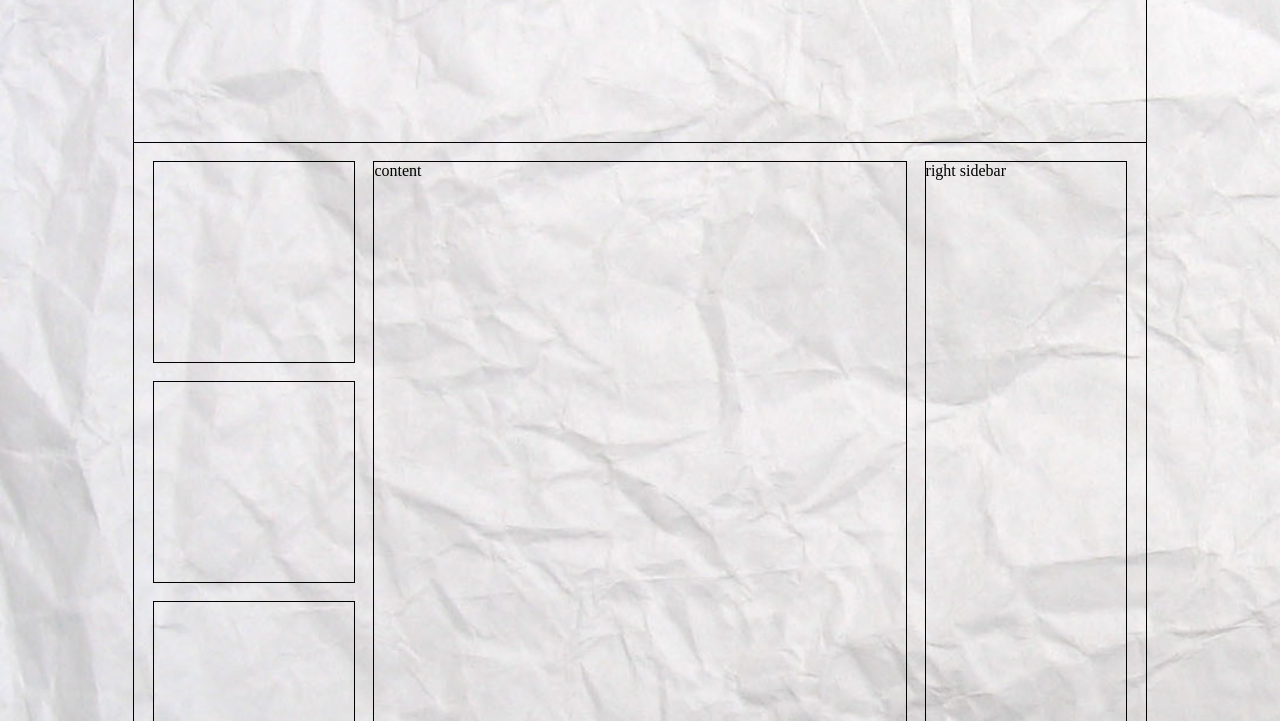
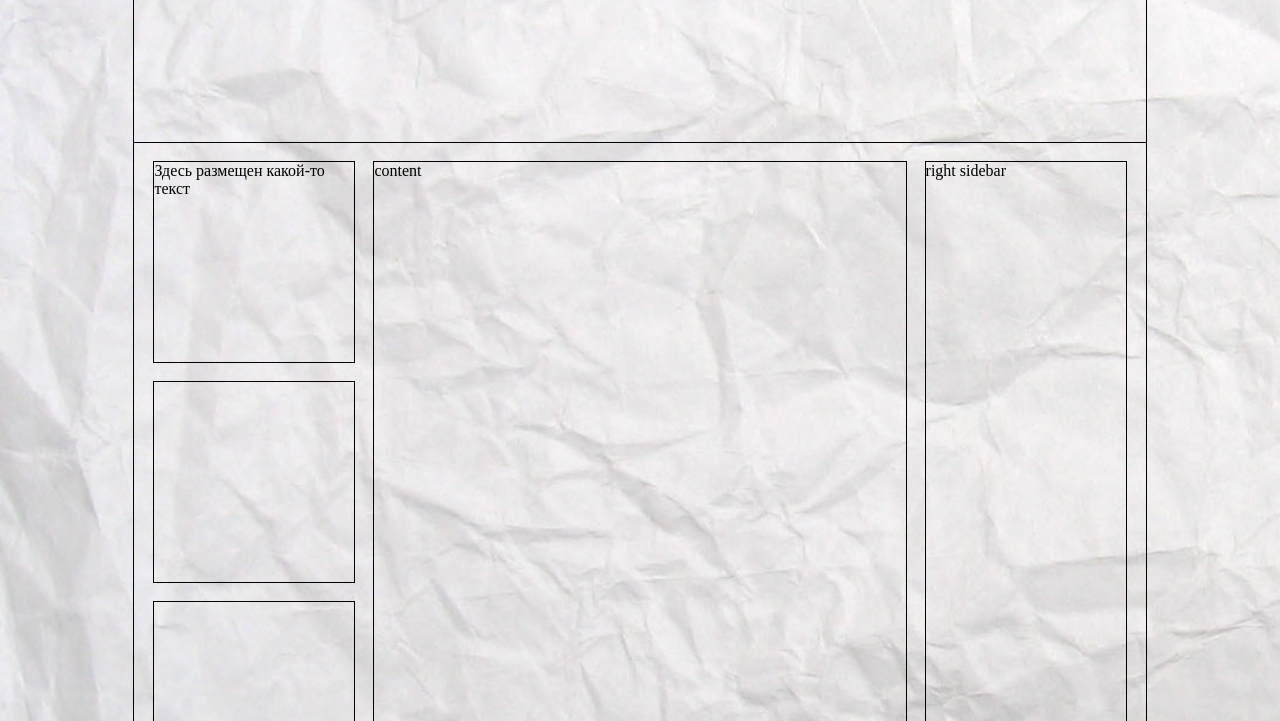
Before and after one commit to asfiks/prostouchus, a plain HTML site: page my/index.html in a window 1280 px wide. Shown: the part 79-800 px from the top of the page. Drawn offline with Linux system fonts and the light colour scheme.

Commit message:
Update index.html

```diff
--- a/my/index.html
+++ b/my/index.html
@@ -14,7 +14,7 @@
        </div>-->
    </div>
     <div id="left">
-        <div></div>
+        <div>Здесь размещен какой-то текст</div>
         <div></div>
         <div></div>
         <div></div>
```
